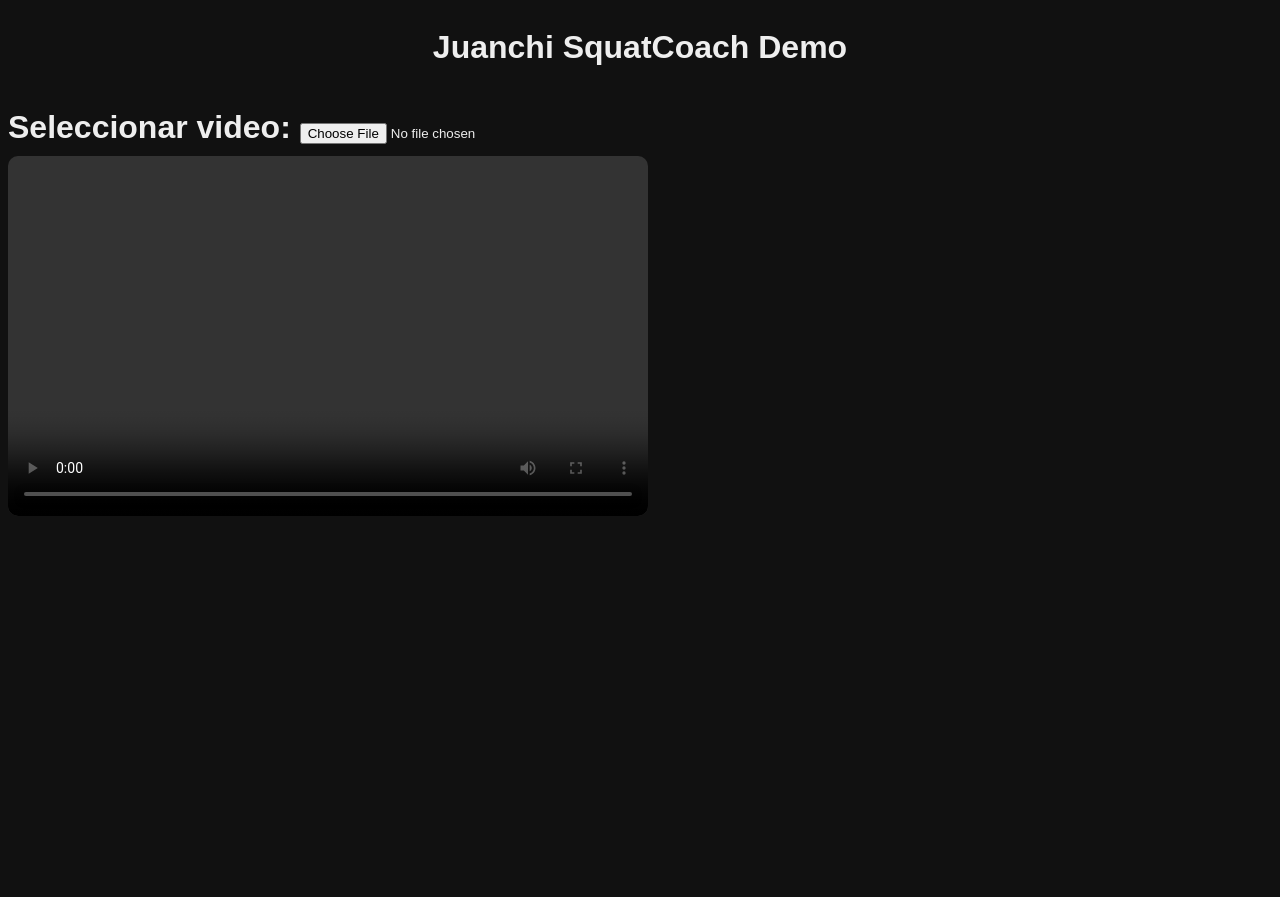
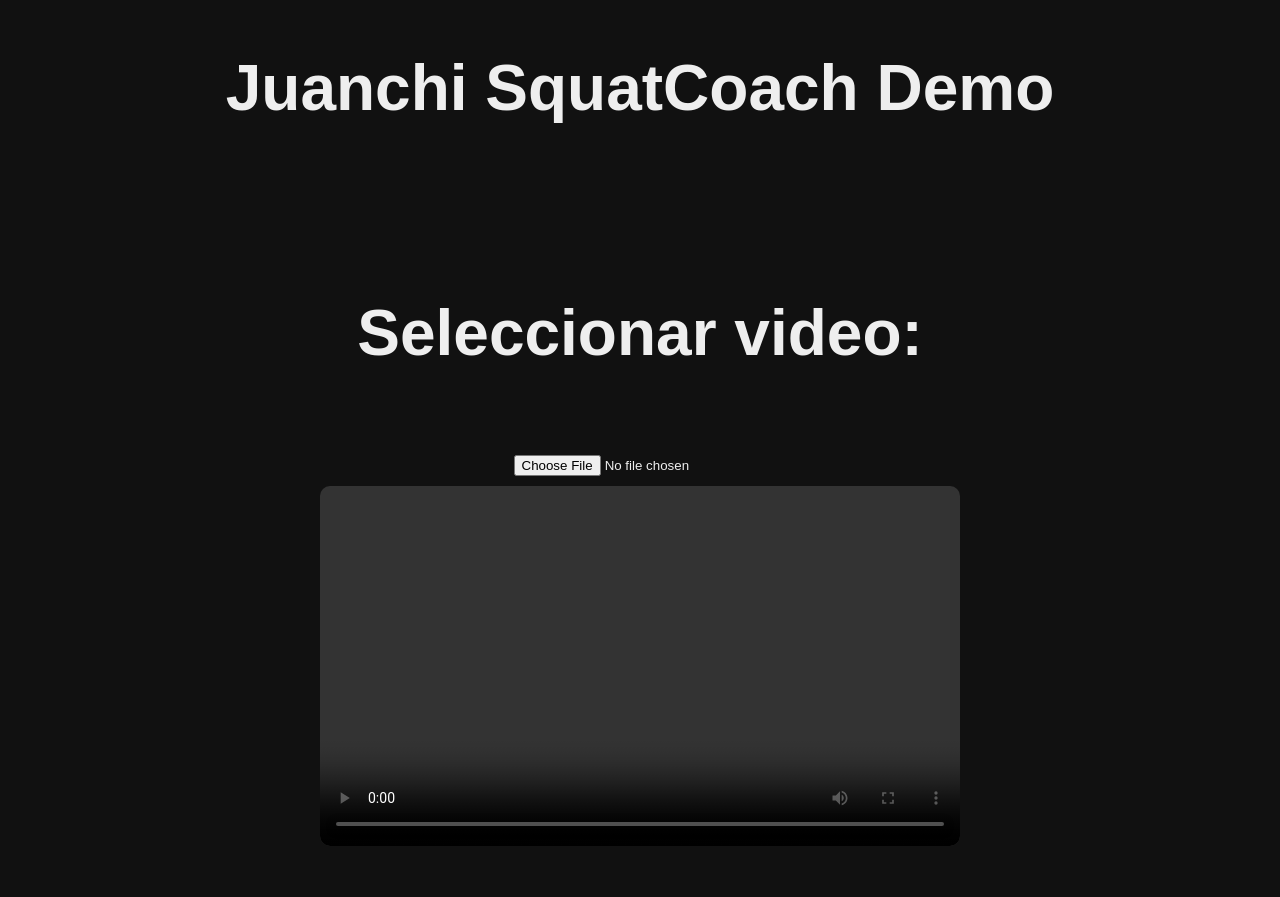
Before and after one commit to jfurlandotero-itba/juanchi-squatcoach, a plain HTML site: page index.html in a window 1280 px wide. Drawn offline with Linux system fonts and the light colour scheme.

Commit message:
html para celular

```diff
--- a/index.html
+++ b/index.html
@@ -31,18 +31,18 @@
         background: #45a049;
       }
     </style>
+    <link rel="stylesheet" href="styles.css">
   </head>
 
-  <body>
+  <body style="min-height: 100%;">
     <h1>Juanchi SquatCoach Demo<h1>
 
-    <div>
-      <label for="videoUpload">Seleccionar video:</label>
+    <div style="display: flex; flex-direction: column; align-items: center;">
+      <label for="videoUpload"><h4>Seleccionar video:</h4></label>
       <input type="file" id="videoUpload" accept="video/*" />
+      <video id="video" controls playsinline></video>
+      <canvas id="output"></canvas>
     </div>
-
-    <video id="video" controls playsinline></video>
-    <canvas id="output"></canvas>
 
     <script type="module">
       import { FilesetResolver, PoseLandmarker } from "https://cdn.jsdelivr.net/npm/@mediapipe/tasks-vision@latest";
--- a/styles.css
+++ b/styles.css
@@ -0,0 +1,6 @@
+h1 {
+    font-size: 4em;
+}
+h2 {
+    font-size: 2em;
+}
```
